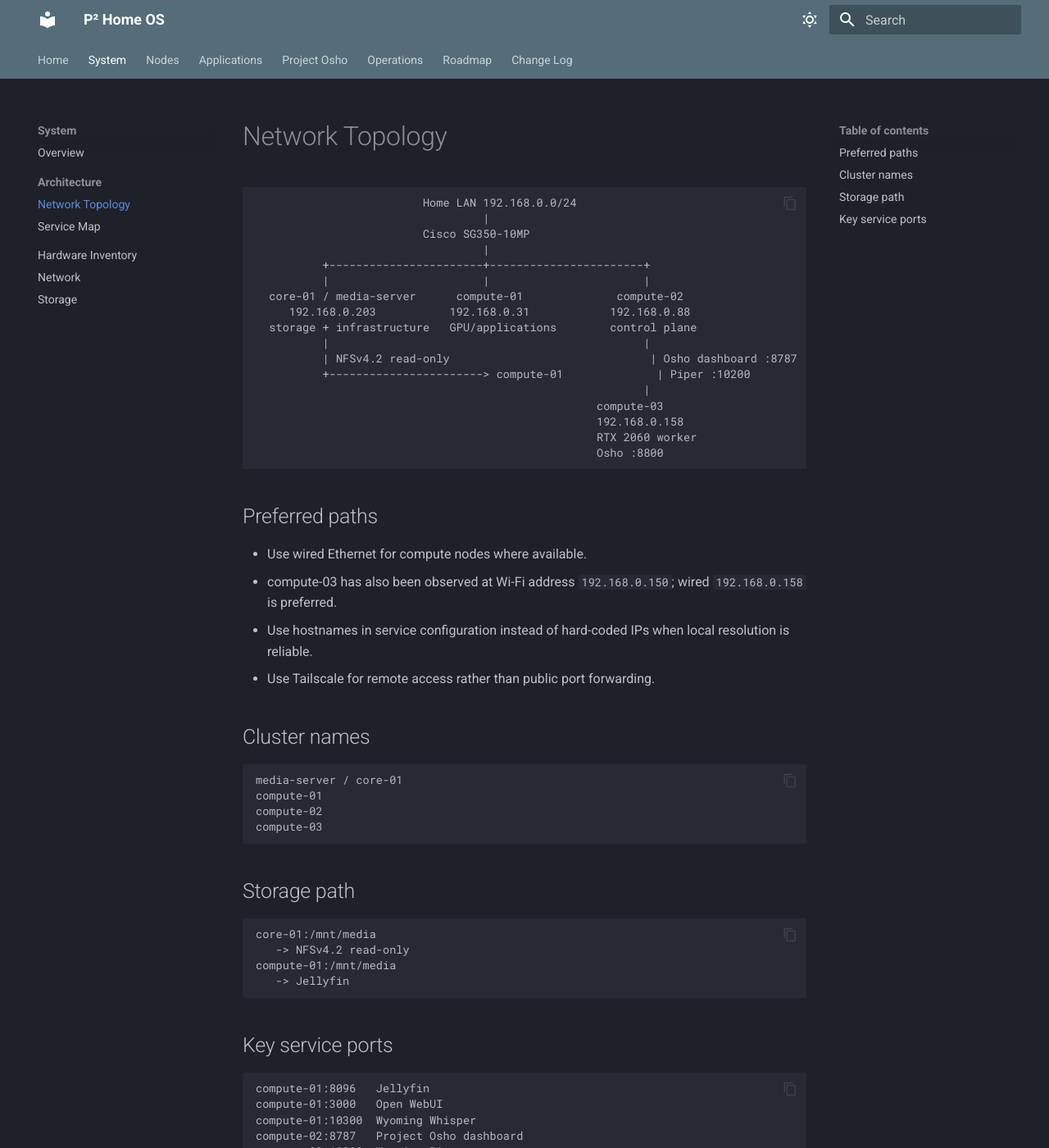
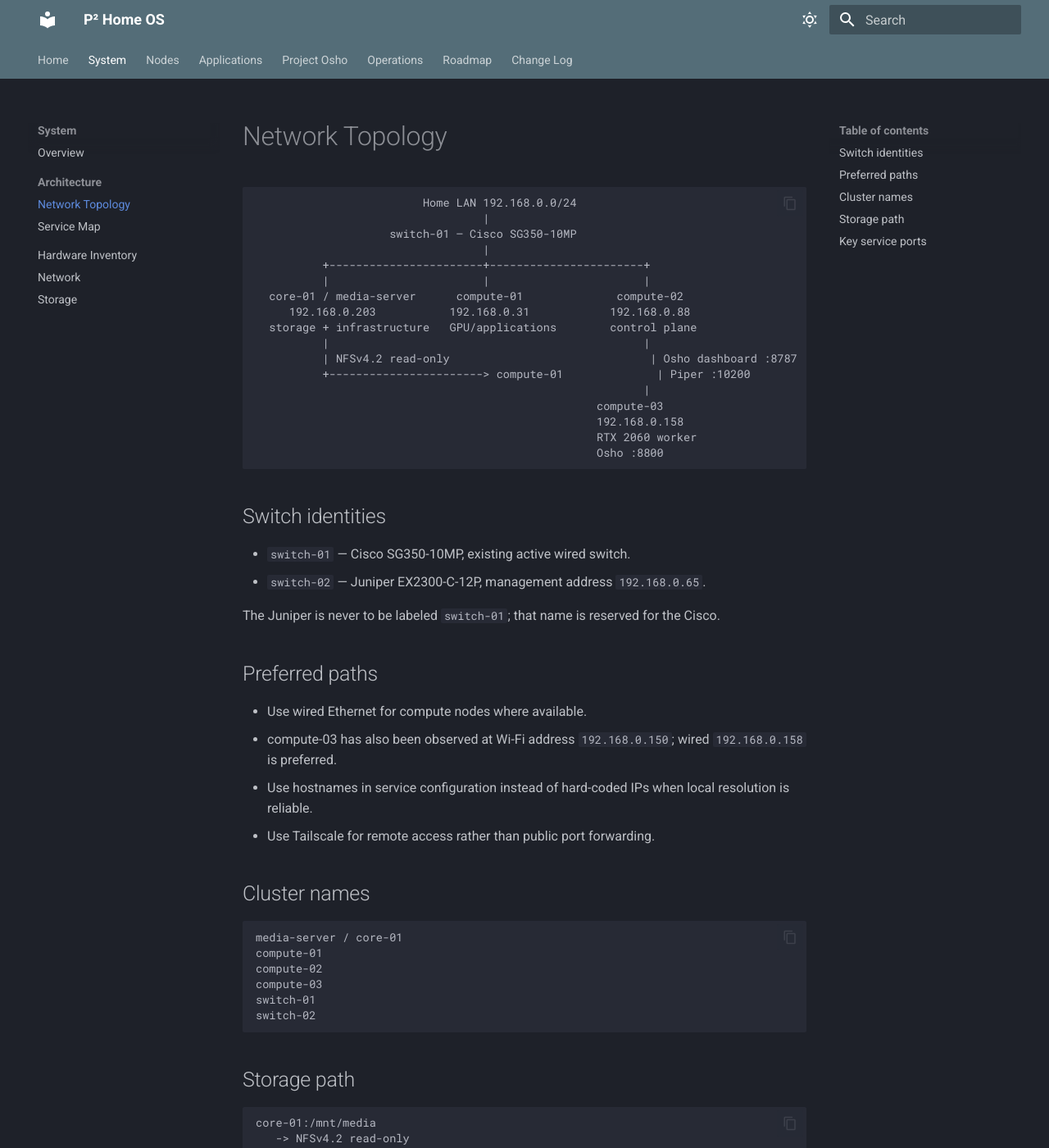
Before and after one commit to prabhat324/p2-home-os, an MkDocs documentation site: the page built from docs/01-architecture/network-topology.md, in a window 1280 px wide and 1400 px high. Shown: the whole window at 82% size. Built offline with MkDocs 1.6.1 and Material for MkDocs 9.7.7, drawn with Linux system fonts in a browser that asks for light colours.

Commit message:
Label Cisco switch-01 and Juniper switch-02 in topology

````diff
--- a/docs/01-architecture/network-topology.md
+++ b/docs/01-architecture/network-topology.md
@@ -3,7 +3,7 @@
 ```text
                          Home LAN 192.168.0.0/24
                                   |
-                         Cisco SG350-10MP
+                    switch-01 — Cisco SG350-10MP
                                   |
           +-----------------------+-----------------------+
           |                       |                       |
@@ -20,6 +20,13 @@
                                                    Osho :8800
 ```
 
+## Switch identities
+
+- `switch-01` — Cisco SG350-10MP, existing active wired switch.
+- `switch-02` — Juniper EX2300-C-12P, management address `192.168.0.65`.
+
+The Juniper is never to be labeled `switch-01`; that name is reserved for the Cisco.
+
 ## Preferred paths
 
 - Use wired Ethernet for compute nodes where available.
@@ -34,6 +41,8 @@
 compute-01
 compute-02
 compute-03
+switch-01
+switch-02
 ```
 
 ## Storage path
````
